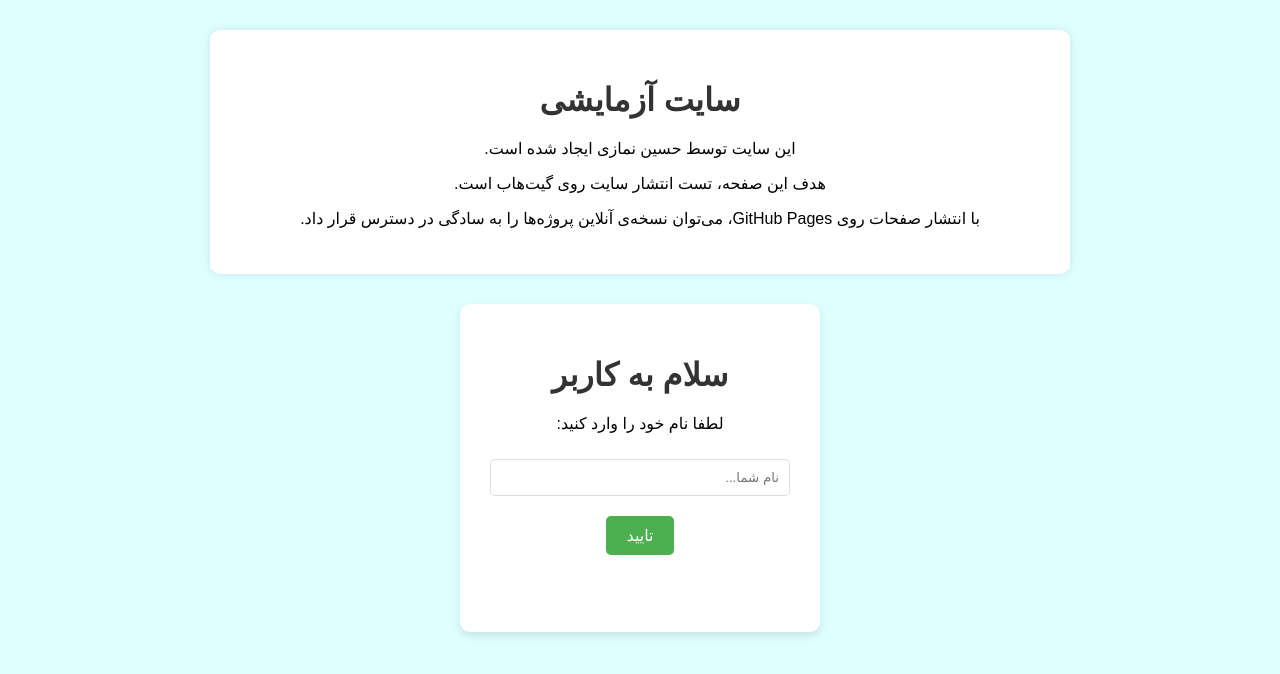
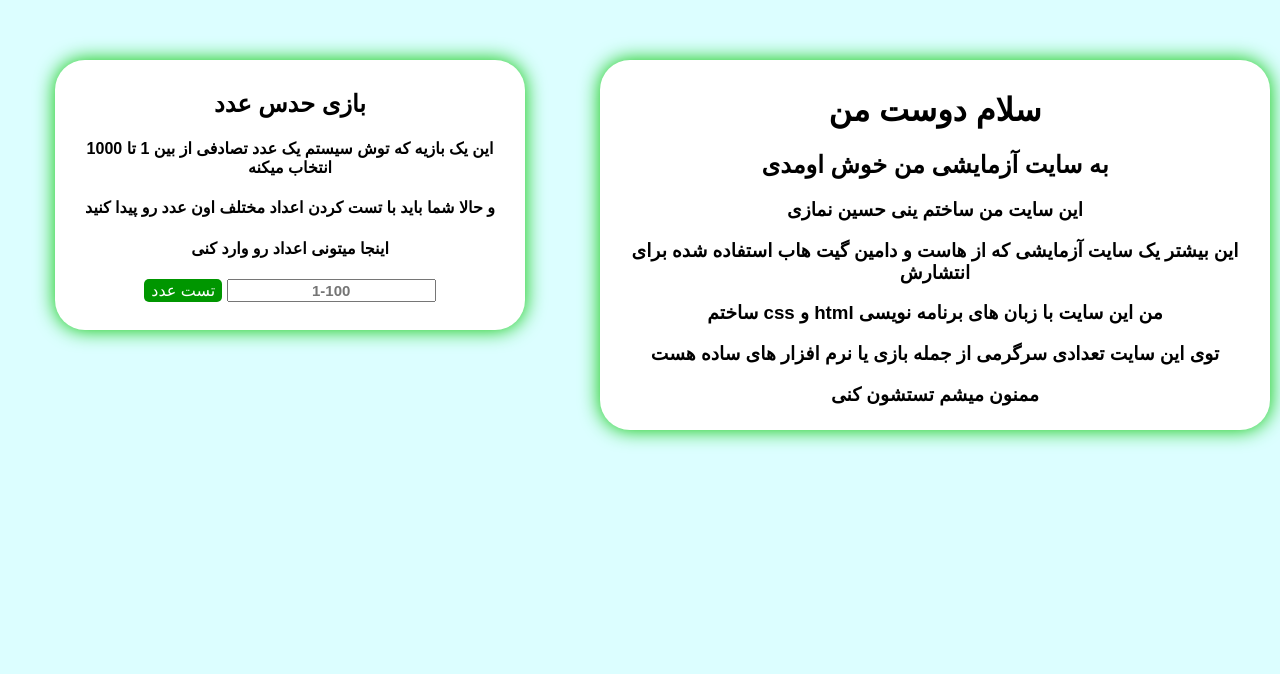
Before and after one commit to Hossein-Namazi/Hossein-Namazi.github.io, a plain HTML site: page index.html in a window 1280 px wide. Drawn offline with Linux system fonts and the light colour scheme.

Commit message:
Update index.html

```diff
--- a/index.html
+++ b/index.html
@@ -1,113 +1,128 @@
-<!DOCTYPE html>
-<html lang="fa" dir="rtl">
-<head>
-    <meta charset="UTF-8">
-    <meta name="viewport" content="width=device-width, initial-scale=1.0">
-    <title>سایت آزمایشی - سلام به کاربر</title>
+<html><title>حدس عدد</title>
 <style>
-        body {
+
+    body
+    {
         font-family: Arial, sans-serif;
-            background-color: #defeff;
+        background-color: #dcfeff;
         margin: 0;
         direction: rtl;
     }
 
-        .intro-container {
-            background: white;
-            padding: 30px;
+    .peresent
+    {
+        position: absolute; /* یا fixed اگر بخواهید همیشه در همان نقطه بماند */
+        top: 30;
+        left: 600;
+        width: 650px;
+        height: 400px;
+
+        background: rgb(255, 255, 255);
+        box-shadow: 0 0 20px rgb(0, 200, 0);
         margin: 30px auto;
-            border-radius: 10px;
-            box-shadow: 0 0 10px rgba(0, 0, 0, 0.1);
-            max-width: 800px;
+        padding: 10px;
+        max-height: 350px;
+        border-radius: 30px;
         text-align: center;
     }
 
-        .greet-container {
-            background-color: white;
-            padding: 30px;
-            border-radius: 10px;
-            box-shadow: 0 4px 8px rgba(0, 0, 0, 0.1);
+    .hadsAdad{
+        position: absolute; /* یا fixed اگر بخواهید همیشه در همان نقطه بماند */
+        top: 30;
+        left: 55 ;
+        width: 450px;
+        height: 250px;
+
+        background: rgb(255, 255, 255);
+        box-shadow: 0 0 20px rgb(0, 200, 0);
+        margin: 30px auto;
+        padding: 10px;
+        max-width: 450px;
+        max-height: 450px;
+        border-radius: 30px;
         text-align: center;
-            width: 300px;
-            margin: 30px auto;
+    }
+    #buttonGreen{
+        background-color: rgb(0, 150, 0);
+        color: white;
+        border: none;
+        padding: 2px 7px;
+        font-size: 16px;
+        cursor: pointer;
+        border-radius: 5px;
+    }
+    #buttonRed {
+        background-color: rgb(200, 0, 0);
+        color: white;
+        border: none;
+        padding: 2px 7px;
+        font-size: 16px;
+        cursor: pointer;
+        border-radius: 5px;
+    }
+    #buttonBlue {
+        background-color: rgb(0, 0, 200);
+        color: white;
+        border: none;
+        padding: 2px 7px;
+        font-size: 16px;
+        cursor: pointer;
+        border-radius: 5px;
+    }
+    input {
+        font-size: 15px;
+        color: rgb(0, 150, 0);
+        text-align: center;
+        font-weight: bold;
     }
 
-        h1 {
-            color: #333;
-            margin-bottom: 20px;
-        }
-
-        input {
-            width: 100%;
-            padding: 10px;
-            margin: 10px 0;
-            border: 1px solid #ddd;
-            border-radius: 5px;
-            box-sizing: border-box;
-        }
-
-        button {
-            background-color: #4CAF50;
-            color: white;
-            border: none;
-            padding: 10px 20px;
-            border-radius: 5px;
-            cursor: pointer;
-            font-size: 16px;
-            margin-top: 10px;
-        }
-
-            button:hover {
-                background-color: #45a049;
-            }
-
-        #result {
-            margin-top: 20px;
-            font-size: 18px;
-            color: #333;
-            min-height: 27px;
-        }
 </style>
-</head>
 <body>
-    <div class="intro-container">
-        <h1>سایت آزمایشی</h1>
-        <p>این سایت توسط حسین نمازی ایجاد شده است.</p>
-        <p>هدف این صفحه، تست انتشار سایت روی گیت‌هاب است.</p>
-        <p>با انتشار صفحات روی GitHub Pages، می‌توان نسخه‌ی آنلاین پروژه‌ها را به سادگی در دسترس قرار داد.</p>
+    <div class="hadsAdad">
+        <h2>بازی حدس عدد</h2>
+        <h4>این یک بازیه که توش سیستم یک عدد تصادفی از بین 1 تا 1000 انتخاب میکنه</h4>
+        <h4>و حالا شما باید با تست کردن اعداد مختلف اون عدد رو پیدا کنید</h4>
+        <h4>اینجا میتونی اعداد رو وارد کنی</h4>
+        <input id="x" placeholder="1-100">
+        <button onclick="checkNum()" id="buttongreen">تست عدد</button>
+        <p id="output"></p> <!-- اضافه کردن این خط -->
     </div>
 
-    <div class="greet-container">
-        <h1>سلام به کاربر</h1>
-        <p>لطفا نام خود را وارد کنید:</p>
-        <input type="text" id="nameInput" placeholder="نام شما...">
-        <button onclick="checkName()">تایید</button>
-        <div id="result"></div>
+    <div class="peresent">
+        <h1>سلام دوست من</h1>
+        <h2>به سایت آزمایشی من خوش اومدی</h2>
+        <h3>این سایت من ساختم ینی حسین نمازی</h3>
+        <h3>این بیشتر یک سایت آزمایشی که از هاست و دامین گیت هاب استفاده شده  برای انتشارش</h3>
+        <h3>من این سایت با زبان های برنامه نویسی html و css ساختم</h3>
+        <h3>توی این سایت تعدادی سرگرمی از جمله بازی یا نرم افزار های ساده هست</h3>
+        <h3>ممنون میشم تستشون کنی</h3>
     </div>
 
+</body>
 <script>
-        function checkName() {
-            const name = document.getElementById('nameInput').value;
-            const resultDiv = document.getElementById('result');
+    let secretNumber = Math.floor(Math.random() * 1000) + 1; // عدد تصادفی بین ۱ تا ۱۰۰
 
-            if (name.trim() === "حسین") {
-                resultDiv.textContent = "سلام حسین";
-                resultDiv.style.color = "#4CAF50";
-            } else if (name.trim() === "") {
-                resultDiv.textContent = "لطفا نام خود را وارد کنید";
-                resultDiv.style.color = "#f44336";
-            } else {
-                resultDiv.textContent = "سلام " + name;
-                resultDiv.style.color = "#333";
+    function checkNum() {
+        let userNumber = Number(document.getElementById("x").value); // گرفتن عدد از ورودی
+        let outputMessage = document.getElementById("output");
+        // outputMessage.style.color = "blue";
+        if (userNumber === secretNumber)
+        {
+            outputMessage.textContent = "😂 چه عجب درست حدس زدی!";
+        }
+        if (userNumber > secretNumber)
+        {
+            outputMessage.textContent = "😳 چخبرته حاجی؟ خیلی زیاد زدی!";
+        }
+        if (userNumber < secretNumber)
+        {
+            outputMessage.textContent = "🤦‍♂️ ناموسا خیلی کمه، یه عدد بزرگ‌تر بزن!";
         }
     }
 
-        // اضافه کردن قابلیت فشار دادن دکمه Enter
-        document.getElementById('nameInput').addEventListener('keyup', function(event) {
-            if (event.key === 'Enter') {
-                checkName();
-            }
-        });
+
 </script>
-</body>
+
+
+
 </html>
```
Lines whose indentation alone changed are shown as unchanged.
